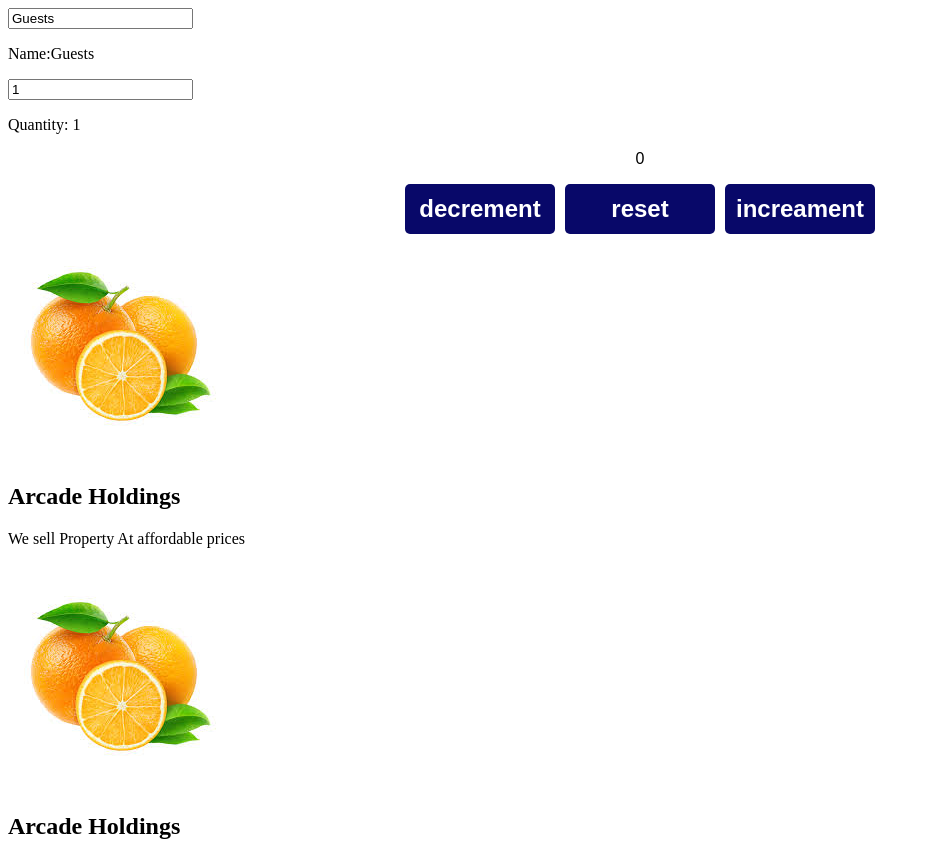
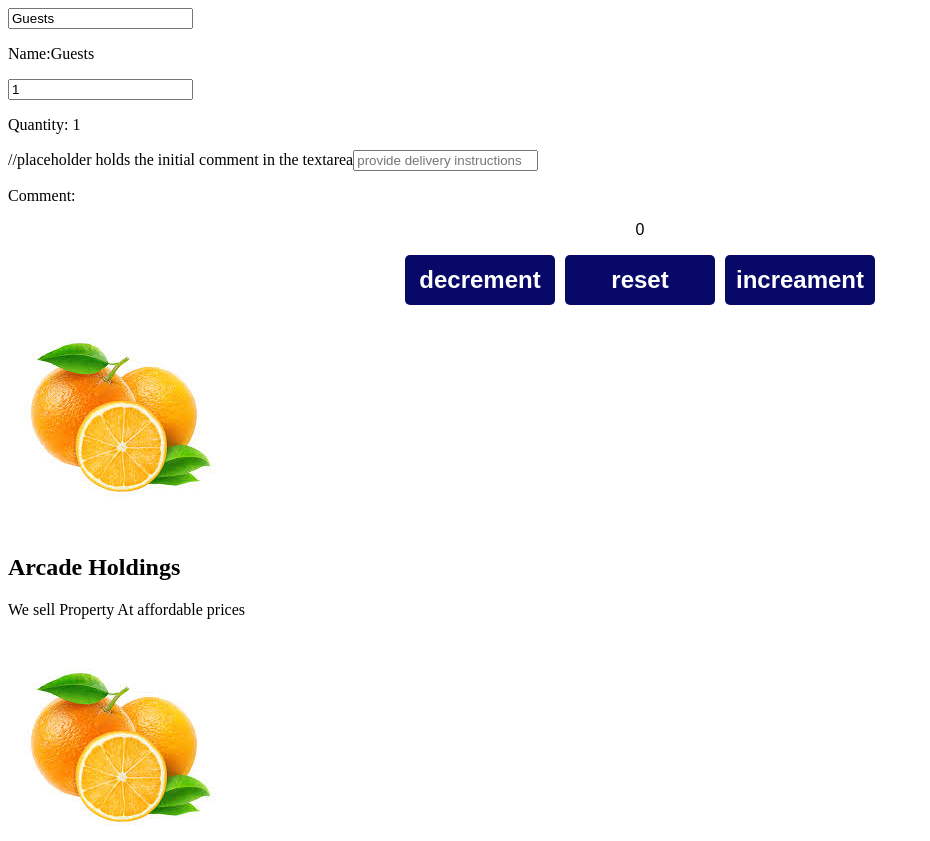
Before and after one commit to hpeter19/React, a React (Vite) app: page / in a window 1280 px wide. Shown: the top 841 px of the page, without its empty margins (0-930 px from the left). Built offline with nearby package versions, Linux system fonts and the light colour scheme.

Commit message:
adding a text area

```diff
--- a/src/myComponent.jsx
+++ b/src/myComponent.jsx
@@ -2,13 +2,20 @@ import React,{useState} from 'react';
 
 
 function MyComponent(){
+    //function of the user
 const[name,setName] = useState("Guests");
+//function of the quantity
 const[quantity,setQuantity] =useState(1);
+//Comment function
+const[comment,setComment]= useState("");
  function handleNameChange(event){
     setName(event.target.value);
  }
  function handleQuantityChange(event){
     setQuantity(event.target.value);
+ }
+ function handleCommentChange(event){
+    setComment(event.target.value);
  }
 
 return(<div>
@@ -16,6 +23,10 @@ return(<div>
     <p>Name:{name}</p>
     <input value={quantity} onChange={handleQuantityChange} type='number' />
     <p>Quantity: {quantity}</p>
+    //placeholder holds the initial comment in the textarea
+    <input  value={comment} onChange={handleCommentChange}
+    placeholder='provide delivery instructions'/>
+    <p>Comment: {comment}</p>
       </div>);
 }
 
```
